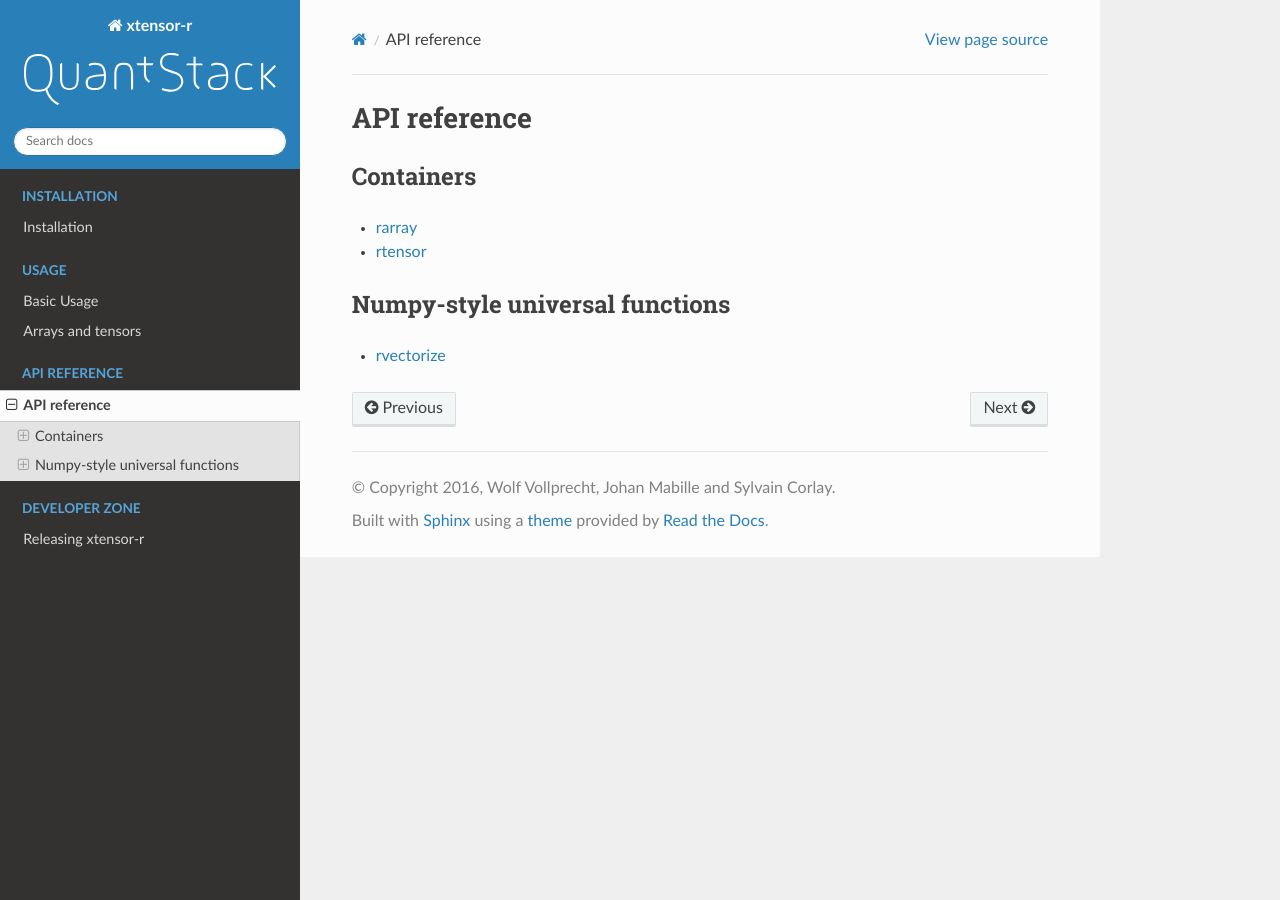
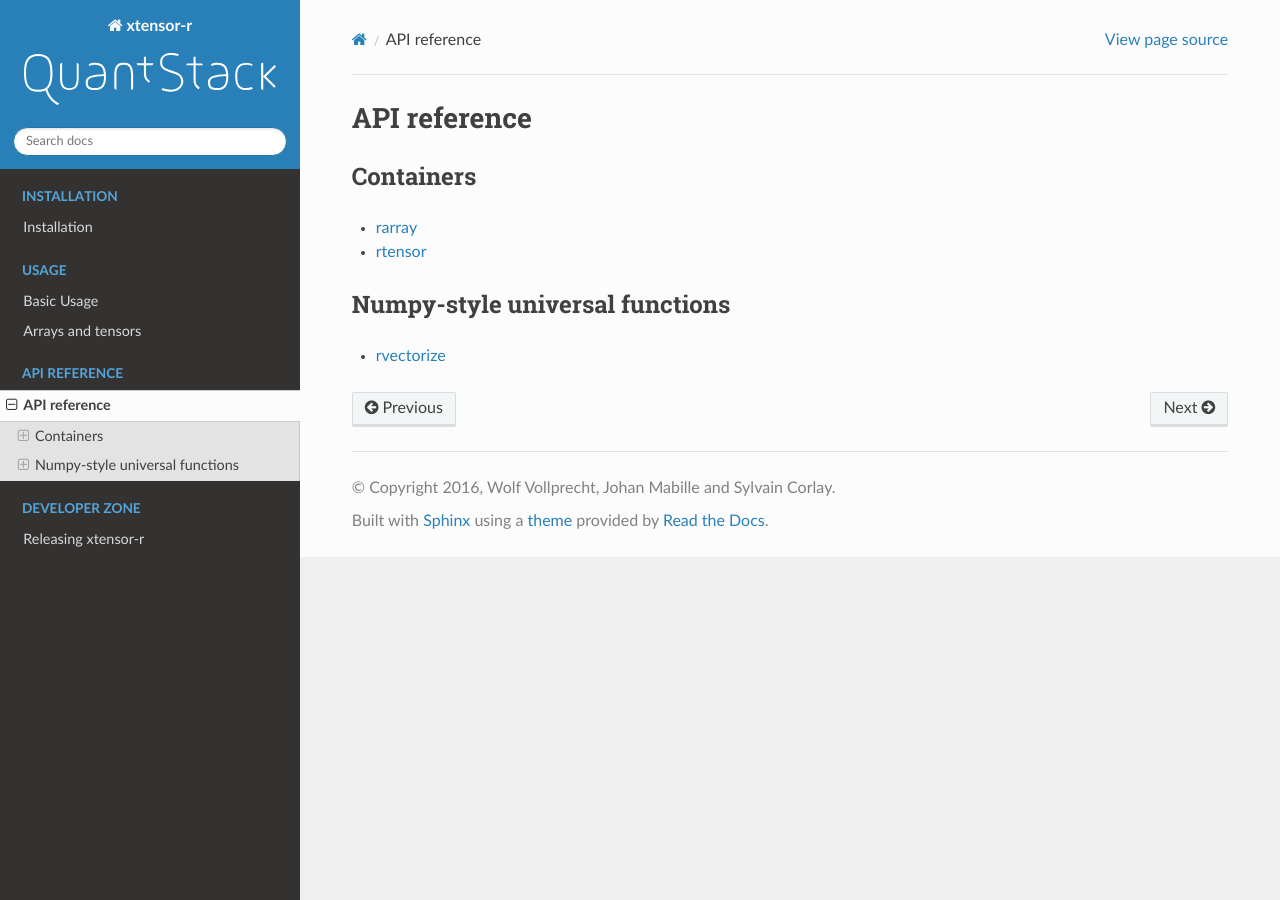
Before and after one commit to xtensor-stack/xtensor-r, a Sphinx documentation site: the page built from docs/source/api_reference.rst, in a window 1280 px wide. Built offline with Sphinx 7.4.7 and the Read the Docs theme 2.0.0, drawn with Linux system fonts in a browser that asks for light colours.

```diff
--- /dev/null
+++ b/docs/source/_static/main_stylesheet.css
@@ -0,0 +1,4 @@
+.wy-nav-content{
+    max-width: 1000px;
+    margin: auto;
+}
--- a/docs/source/conf.py
+++ b/docs/source/conf.py
@@ -15,9 +15,13 @@ html_theme = "sphinx_rtd_theme"
 
 html_theme_path = [sphinx_rtd_theme.get_html_theme_path()]
 
+def setup(app):
+    app.add_stylesheet("main_stylesheet.css")
+
 extensions = ['breathe']
 breathe_projects = { 'xtensor-r': '../xml' }
 templates_path = ['_templates']
+html_static_path = ['_static']
 source_suffix = '.rst'
 master_doc = 'index'
 project = 'xtensor-r'
```
Also changed, not shown: README.md (+6 -0 lines).
